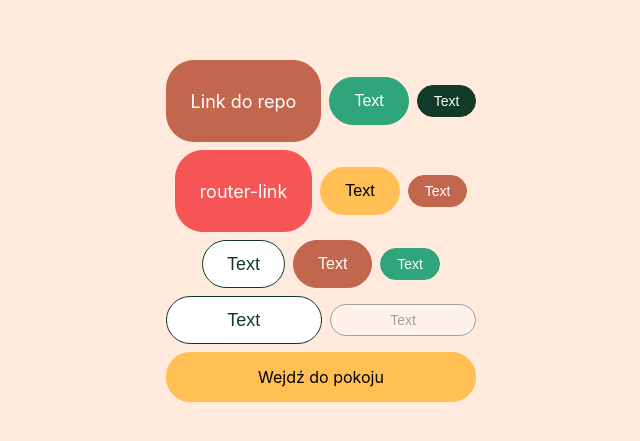
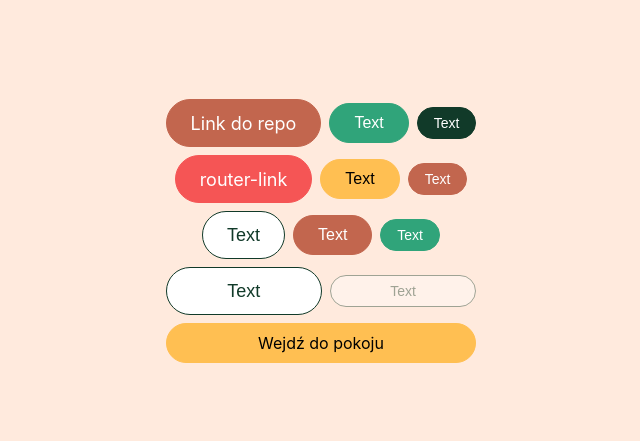
Before and after one commit to Dudziej/Risify, a Vue app in the folder risify-assesment/: page / in a window 1280 px wide. Shown: the part 169-610 px from the top of the page, without its empty margins (319-959 px from the left). Built offline with nearby package versions, Linux system fonts and the light colour scheme.

Commit message:
height of all buttons adjusted - fixed a bug with links and routers using browsers default styling

```diff
--- a/risify-assesment/src/components/ButtonComponent.vue
+++ b/risify-assesment/src/components/ButtonComponent.vue
@@ -80,6 +80,8 @@ export default defineComponent({
     white-space: nowrap;
     overflow: hidden;
     text-overflow: ellipsis;
+    box-sizing: border-box;
+    height: 40px;
 
     &--size-small {
         border-radius: 20px;
```
